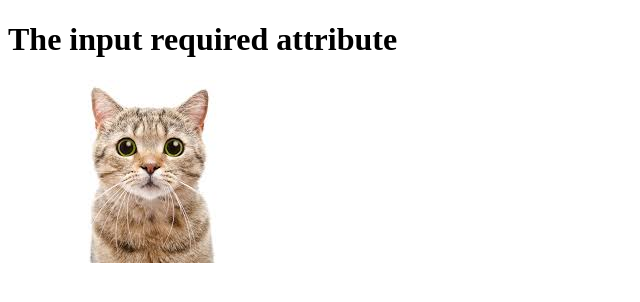
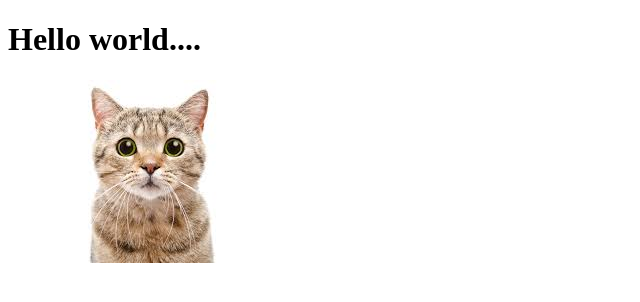
Before and after one commit to aishrock006/test, a plain HTML site: page index.html in a window 1280 px wide. Shown: the whole page, without its empty margins (0-640 px from the left). Drawn offline with Linux system fonts and the light colour scheme.

Commit message:
Second commit

```diff
--- a/index.html
+++ b/index.html
@@ -4,7 +4,7 @@
 </head>
 <body>
 
-<h1>The input required attribute</h1>
+<h1>Hello world....</h1>
 
 <img src="cat.jpg">
 <style type="text/css">
```
